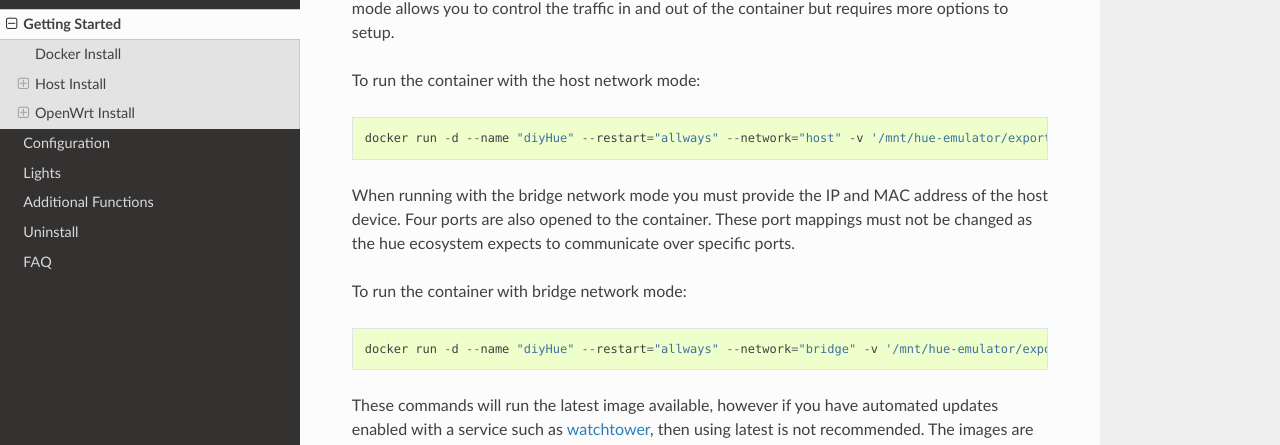
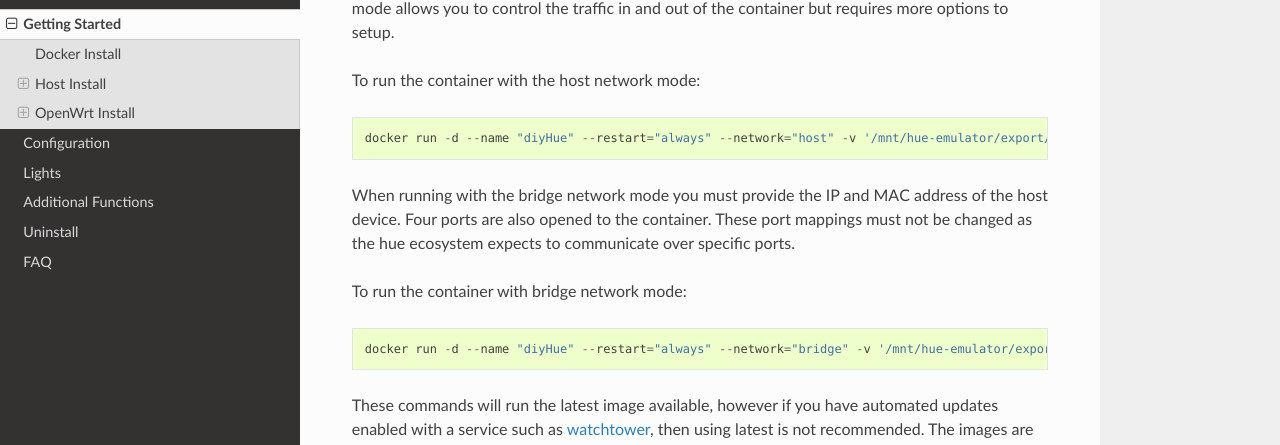
Before and after one commit to diyhue/ReadTheDocs, a Sphinx documentation site: the page built from source/getting_started.rst, in a window 1280 px wide and 900 px high, scrolled down 450 px. Shown: the part 129-574 px from the top of the window. Built offline with Sphinx 7.4.7 and the Read the Docs theme 2.0.0, drawn with Linux system fonts in a browser that asks for light colours.

Commit message:
Updated listed docker command (#10)
was: ... -restart="allways" ...
should be: ... -restart="always" ...

```diff
--- a/source/getting_started.rst
+++ b/source/getting_started.rst
@@ -14,13 +14,13 @@
 
 To run the container with the host network mode::
 
-    docker run -d --name "diyHue" --restart="allways" --network="host" -v '/mnt/hue-emulator/export/':'/opt/hue-emulator/export/':'rw' diyhue/core:latest
+    docker run -d --name "diyHue" --restart="always" --network="host" -v '/mnt/hue-emulator/export/':'/opt/hue-emulator/export/':'rw' diyhue/core:latest
 
 When running with the bridge network mode you must provide the IP and MAC address of the host device. Four ports are also opened to the container. These port mappings must not be changed as the hue ecosystem expects to communicate over specific ports.
 
 To run the container with bridge network mode::
 
-    docker run -d --name "diyHue" --restart="allways" --network="bridge" -v '/mnt/hue-emulator/export/':'/opt/hue-emulator/export/':'rw' -e MAC='XX:XX:XX:XX:XX:XX' -e IP='XX.XX.XX.XX' -p 80:80/tcp -p 443:443/tcp -p 1900:1900/udp -p 2100:2100/udp -p 1982:1982/udp diyhue/core:latest
+    docker run -d --name "diyHue" --restart="always" --network="bridge" -v '/mnt/hue-emulator/export/':'/opt/hue-emulator/export/':'rw' -e MAC='XX:XX:XX:XX:XX:XX' -e IP='XX.XX.XX.XX' -p 80:80/tcp -p 443:443/tcp -p 1900:1900/udp -p 2100:2100/udp -p 1982:1982/udp diyhue/core:latest
 
 These commands will run the latest image available, however if you have automated updates enabled with a service such as `watchtower <https://github.com/v2tec/watchtower>`_, then using latest is not recommended. The images are automatically rebuilt upon a new commit to this repo. As such, larges changes could occur and updates will be frequent. Each image is also tagged with the comit hash. For example ``diyhue/core:391cc642072aac70d544fd428864f74bf9eaf636``. It is then suggested you use one of these images instead and manually update every so often.
 
```
